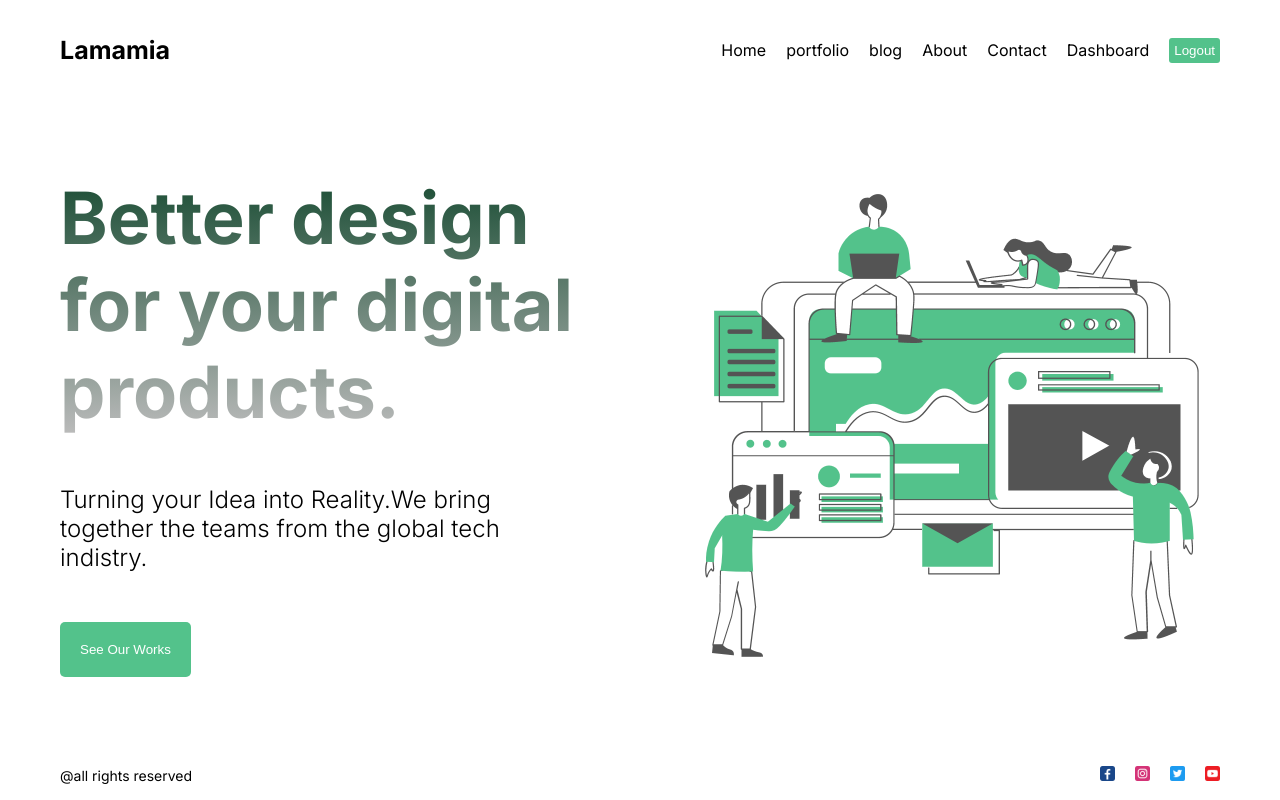
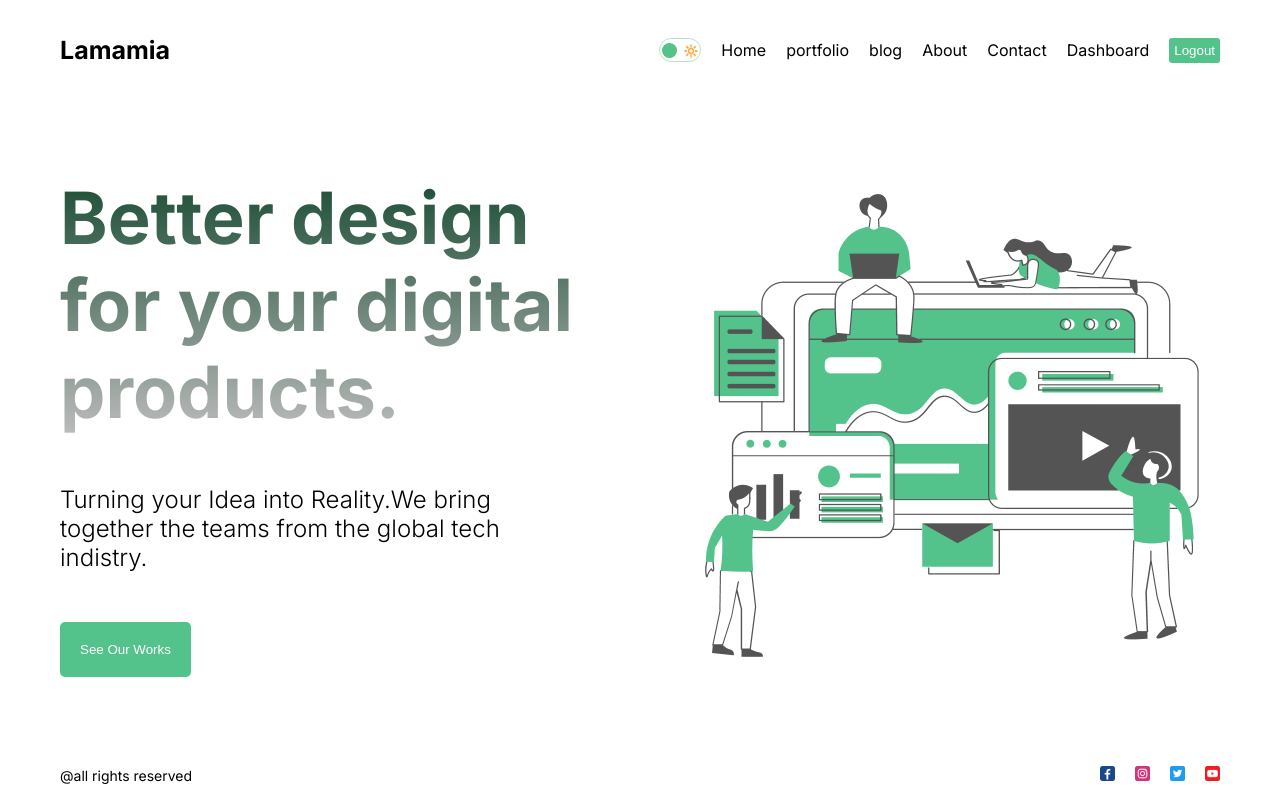
Before and after one commit to JemoSurman/next-app, a Next.js app: page / in a window 1280 px wide. Built offline with nearby package versions, Linux system fonts and the light colour scheme.

Commit message:
change Category_and_Darkmode

```diff
--- a/src/app/about/page.jsx
+++ b/src/app/about/page.jsx
@@ -13,7 +13,7 @@ function About() {
             "https://images.pexels.com/photos/3194521/pexels-photo-3194521.jpeg?auto=compress&cs=tinysrgb&w=1260&h=750&dpr=2"
           }
           fill={true}
-          alt="groupphoto"
+          alt="group photo"
           className={styles.img}
         />
         <div className={styles.imgText}>
--- /dev/null
+++ b/src/components/darkModeToggle/DarkModeToggle.jsx
@@ -0,0 +1,18 @@
+"use client";
+
+import React from 'react';
+import styles from'./darkModeToggle.module.css';
+
+
+function DarkModeToggle() {
+  return (
+    <div className={styles.container}
+    onClick = { () => console.log('')}>
+      <div className={styles.icon}>🌙</div>
+      <div className={styles.icon}>🔆</div>
+      <div className={styles.ball} />
+    </div>
+  );
+}
+
+export default DarkModeToggle
--- /dev/null
+++ b/src/components/darkModeToggle/darkModeToggle.module.css
@@ -0,0 +1,24 @@
+.container {
+    width: 42px;
+    height: 24px;
+    border: 1.5px solid #53c28b70;
+    border-radius: 30px;
+    display: flex;
+    align-items: center;
+    justify-content: space-between;
+    padding: 2px;
+    position: relative;
+    cursor: pointer;
+}
+
+.icon {
+    font-size: 12px;
+}
+
+.ball {
+    width: 15px;
+    height: 15px;
+    background-color: #53c28b;
+    border-radius: 50%;
+    position: absolute;
+}
--- a/src/components/navbar/Navbar.jsx
+++ b/src/components/navbar/Navbar.jsx
@@ -1,6 +1,7 @@
 import React from "react";
 import styles from './navbar.module.css'
 import Link from "next/link";
+import DarkModeToggle from "../darkModeToggle/DarkModeToggle";
 
 
 function Navbar() {
@@ -40,8 +41,11 @@ function Navbar() {
   ]
   return (
     <div className={styles.container}>
-      <Link href="/" className={styles.logo}>Lamamia</Link>
+      <Link href="/" className={styles.logo}>
+        Lamamia
+      </Link>
       <div className={styles.links}>
+        <DarkModeToggle/>
         {links.map((link) => (
         <Link href={link.url}>{link.title}</Link>
         ))}
```
Also changed, not shown: src/app/portfolio/[category]/page.jsx (+51 -6 lines), src/app/portfolio/[category]/page.module.css (+41 -0 lines).
